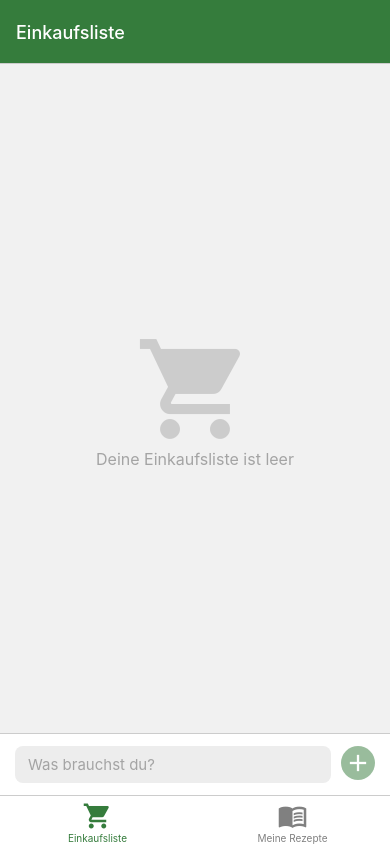
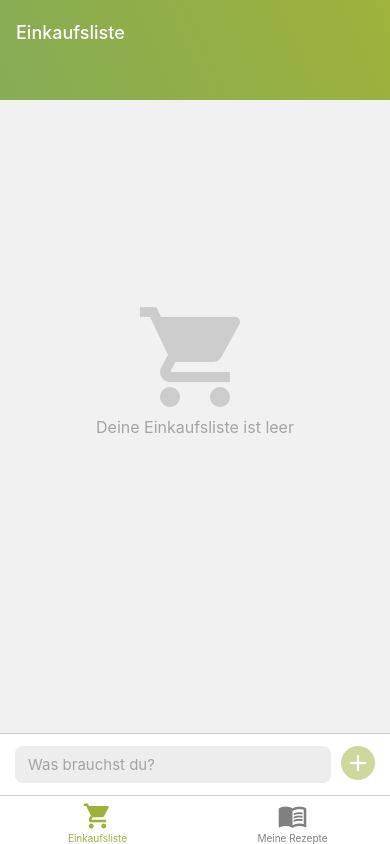
Before and after one commit to marrywal/hungryList, a React Native app: screen /Root in a window 390 px wide. Built offline with nearby package versions, Linux system fonts and the light colour scheme; what expo-linking would draw is missing.

Commit message:
add gradient for header

```diff
--- a/package.json
+++ b/package.json
@@ -37,7 +37,8 @@
     "react-native-gesture-handler": "~2.8.0",
     "react-native-safe-area-context": "4.4.1",
     "react-native-screens": "~3.18.0",
-    "react-native-web": "~0.18.9"
+    "react-native-web": "~0.18.9",
+    "expo-linear-gradient": "~12.0.1"
   },
   "devDependencies": {
     "@babel/core": "^7.12.9",
--- a/src/constants/Colors.ts
+++ b/src/constants/Colors.ts
@@ -1,5 +1,7 @@
-const tintColorLight = '#357C3C'; // #467e6f #4E8D7C
+const tintColorLight = '#9EB23B'; // #467e6f #4E8D7C #86AC55 #9EB23B
+const tintColorSecond = '#86AC55';
 const tintColorDark = '#29612e';
+const tintColorDarkSecond = '#29612e';
 
 export const Colors = {
   light: {
@@ -11,6 +13,7 @@ export const Colors = {
     placeholder: '#a4a4a4',
     border: '#ccc',
     tint: tintColorLight,
+    tintGradient: tintColorSecond,
     tintBackground: tintColorLight + '30',
     tabIconDefault: '#18191a',
     tabIconSelected: tintColorLight,
@@ -26,6 +29,7 @@ export const Colors = {
     placeholder: '#666',
     border: '#333',
     tint: tintColorDark,
+    tintGradient: tintColorDarkSecond,
     tintBackground: tintColorDark + '50',
     tabIconDefault: '#b0b3b8',
     tabIconSelected: tintColorDark,
--- a/src/navigation/index.tsx
+++ b/src/navigation/index.tsx
@@ -9,7 +9,7 @@ import { createBottomTabNavigator } from '@react-navigation/bottom-tabs';
 import { getFocusedRouteNameFromRoute, NavigationContainer } from '@react-navigation/native';
 import { createNativeStackNavigator } from '@react-navigation/native-stack';
 import * as React from 'react';
-import { ColorSchemeName, Pressable } from 'react-native';
+import { ColorSchemeName, Pressable, StyleSheet } from 'react-native';
 
 import { Colors, NavigationColors } from '../constants/Colors';
 import useColorScheme from '../hooks/useColorScheme';
@@ -22,6 +22,7 @@ import LinkingConfiguration from './LinkingConfiguration';
 import ModalNewRecipe from '../screens/ModalNewRecipe';
 import ModalDetailRecipe from '../screens/ModalDetailRecipe';
 import ModalEditItem from '../screens/ModalEditItem';
+import { LinearGradient } from 'expo-linear-gradient';
 
 export default function Navigation({ colorScheme }: { colorScheme: ColorSchemeName }) {
   return (
@@ -53,16 +54,29 @@ function getHeaderTitle(route: any): string {
  */
 const Stack = createNativeStackNavigator<RootStackParamList>();
 
+const styles = StyleSheet.create({
+  background: {
+    position: 'absolute',
+    left: 0,
+    right: 0,
+    top: 0,
+    height: 100,
+  },
+});
+
 function RootNavigator() {
   const colorScheme = useColorScheme();
 
   return (
     <Stack.Navigator
       screenOptions={{
-        headerStyle: {
-          backgroundColor: Colors[colorScheme].tint,
-        },
-        headerTintColor: Colors[colorScheme].textOnTint
+        headerTintColor: Colors[colorScheme].textOnTint,
+        headerBackground: () => <LinearGradient
+        colors={[Colors[colorScheme].tint, Colors[colorScheme].tintGradient]}
+        style={styles.background}
+        start={[0.4, 0.3]}
+      />,
+      headerTransparent: true
       }}>
       <Stack.Group>
         <Stack.Screen name="Root" component={BottomTabNavigator} options={({ route, navigation }) => ({
```
Also changed, not shown: 1 other file (tests, documents, lock files or other folders).
